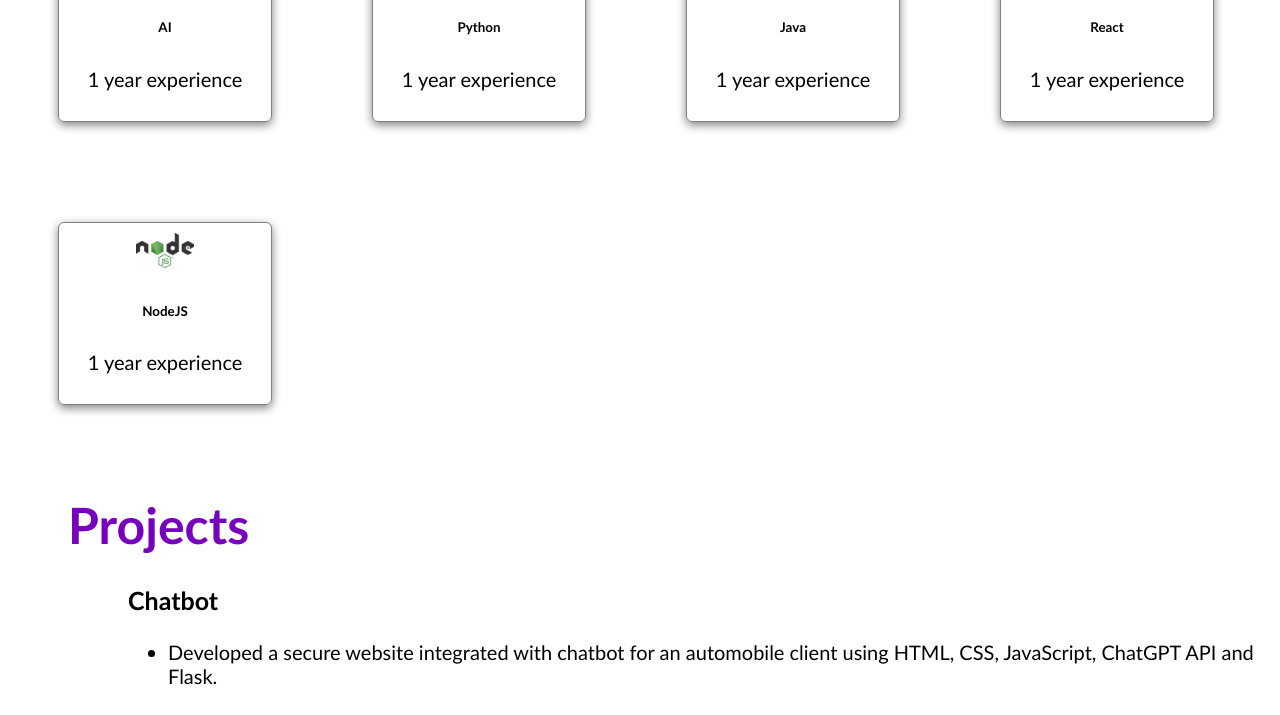
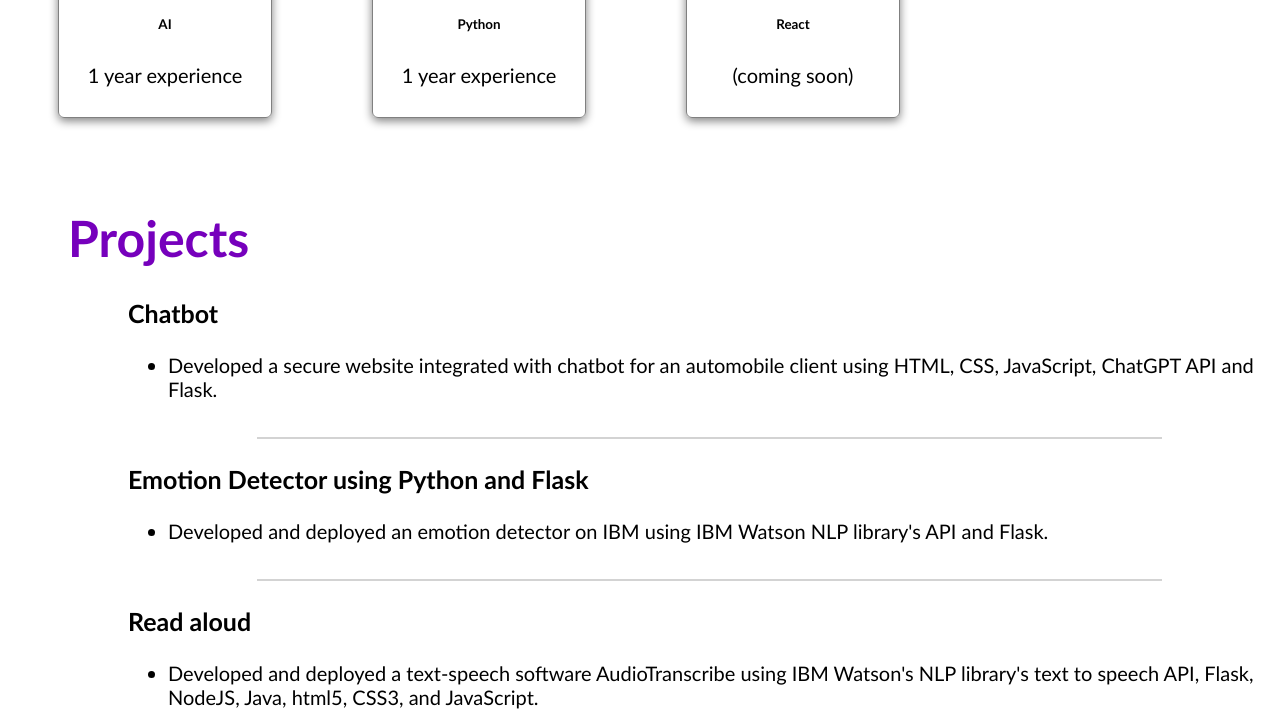
Before and after one commit to SWEjaneCodes/Portfolio_Website, a plain HTML site: page index.html in a window 1280 px wide. Shown: the part 1058-1773 px from the top of the page. Drawn offline with Linux system fonts and the light colour scheme.

Commit message:
Changes can now be viewed on github

```diff
--- a/index.html
+++ b/index.html
@@ -35,7 +35,7 @@
         <!-- About Me -->
         <section id="about-me" class="container">
             <div>
-                <img src="https://img.pixers.pics/pho_wat(s3:700/FO/31/61/65/37/700_FO31616537_63ff45d5c51c053858ea8a63c06872e6.jpg,469,700,cms:2018/10/5bd1b6b8d04b8_220x50-watermark.png,over,249,650,jpg)/wall-murals-pink-cherry-blossom.jpg.jpg" class="profile_image"/>
+                <img src="Portfolio_Website/html_finalprojimages" class="profile_image"/>
             </div>
 
             <div>
@@ -66,52 +66,35 @@
                     <h6>HTML</h6>
                     <p>1 year experience</p>
                 </div>
-
                 <div class="skill">
                     <img src="html_finalprojimages/CSS3.png"/>
                     <h6>CSS</h6>
                     <p>1 year experience</p>
                 </div>
-
                 <div class="skill">
                     <img src="html_finalprojimages/js.jpeg" />
                     <h6>JavaScript</h6>
                     <p>1 year experience</p>
                 </div>
-
                 <div class="skill">
                     <img src="https://upload.wikimedia.org/wikipedia/commons/thumb/3/3c/Flask_logo.svg/330px-Flask_logo.svg.png"/>
                     <h6>Flask</h6>
                     <p>1 year experience</p>
                 </div>
-
                 <div class="skill">
                     <img src="https://thefusioneer.com/wp-content/uploads/2023/11/5-AI-Advancements-to-Expect-in-the-Next-10-Years-scaled.jpeg"/>
                     <h6>AI</h6>
                     <p>1 year experience</p>
                 </div>
-
                 <div class="skill">
                     <img src="https://upload.wikimedia.org/wikipedia/commons/thumb/c/c3/Python-logo-notext.svg/1200px-Python-logo-notext.svg.png"/>
                     <h6>Python</h6>
                     <p>1 year experience</p>
                 </div>
-
-                <div class="skill">
-                    <img src="html_finalprojimages/java.png"/>
-                    <h6>Java</h6>
-                    <p>1 year experience</p>
-                </div>
-
                 <div class="skill">
                     <img src="html_finalprojimages/react.png"/>
                     <h6>React</h6>
-                    <p>1 year experience</p>
-                </div>
-                <div class="skill">
-                    <img src="html_finalprojimages/node.png"/>
-                    <h6>NodeJS</h6>
-                    <p>1 year experience</p>
+                    <p>(coming soon)</p>
                 </div>
             </div>
         </section><!--https://cdn.pixabay.com/photo/2014/04/14/20/11/pink-324175_1280.jpg-->
```
Also changed, not shown: html_finalprojimages/profile_photo.jpg (added).
